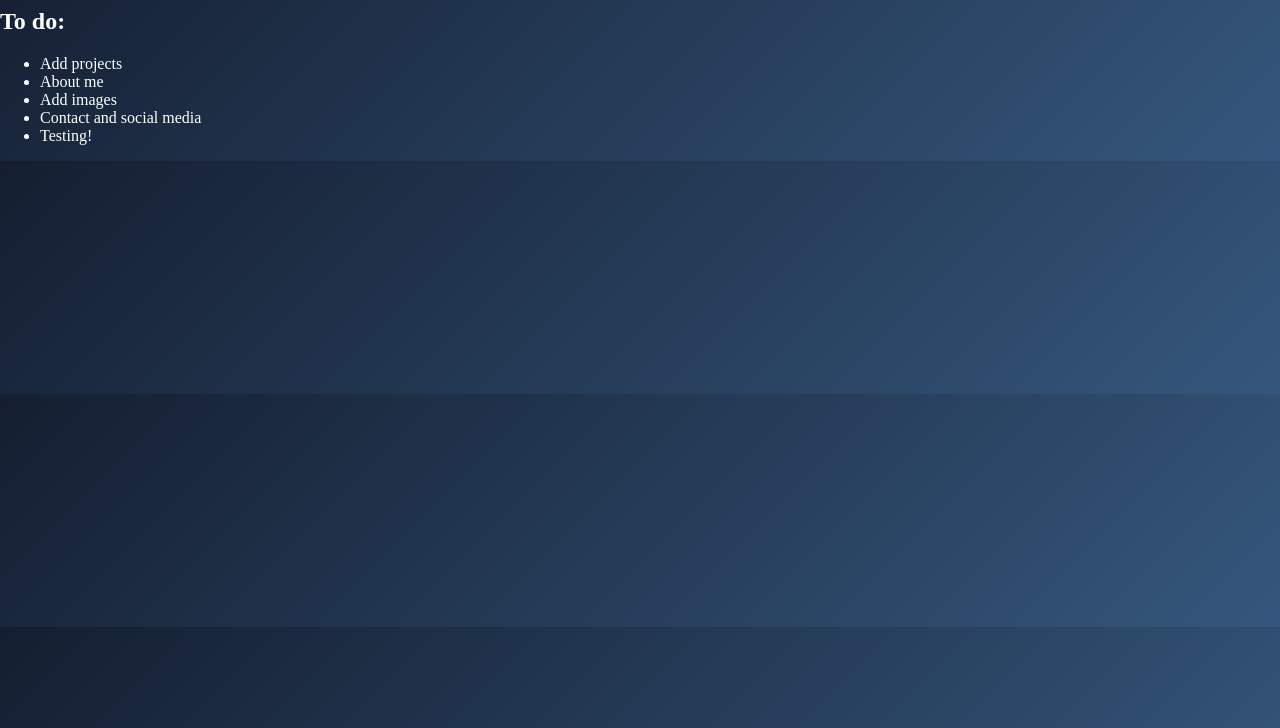
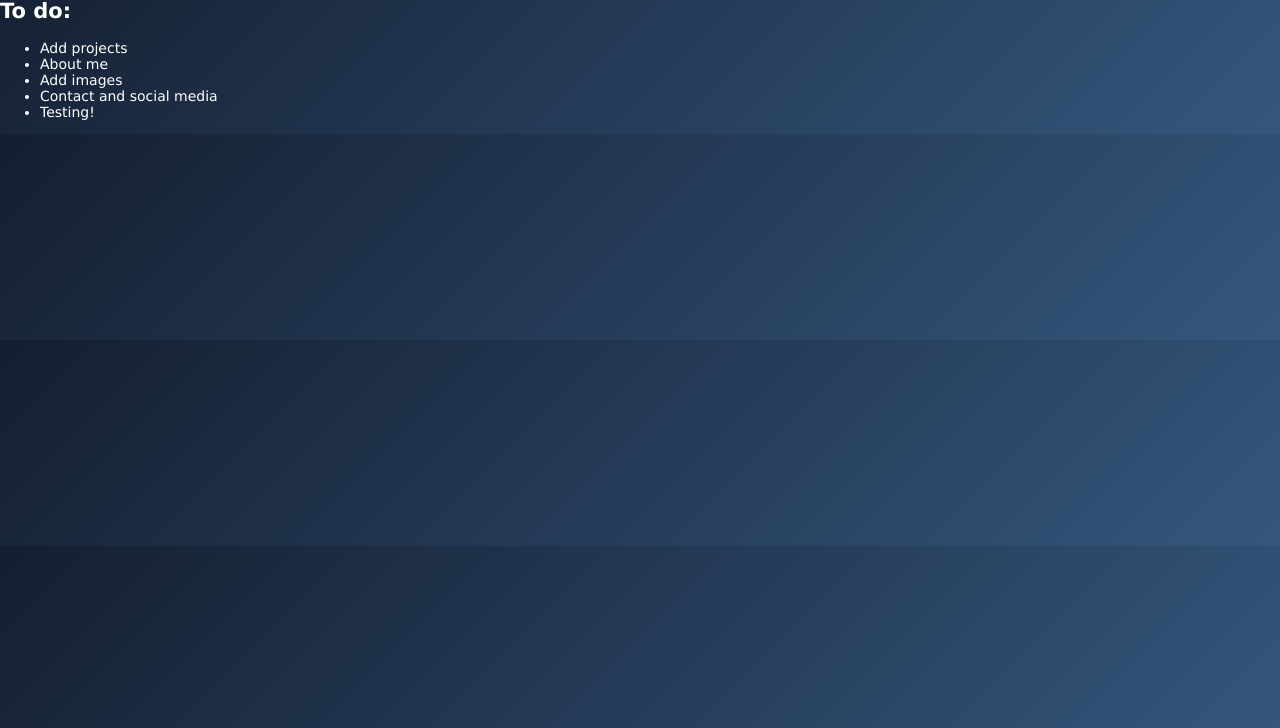
Before and after one commit to btbui/portfolio, a plain HTML site: page index.html in a window 1280 px wide. Shown: the part 72-800 px from the top of the page. Drawn offline with Linux system fonts and the light colour scheme.

Commit message:
Update style.css

```diff
--- a/style.css
+++ b/style.css
@@ -12,5 +12,7 @@ body {
   background: linear-gradient(-45deg, #35577D, #141E30);
   margin: 0;
   padding: 0;
+  font-family: Verdana;
+  font-size: 14px;
 
 }
```
